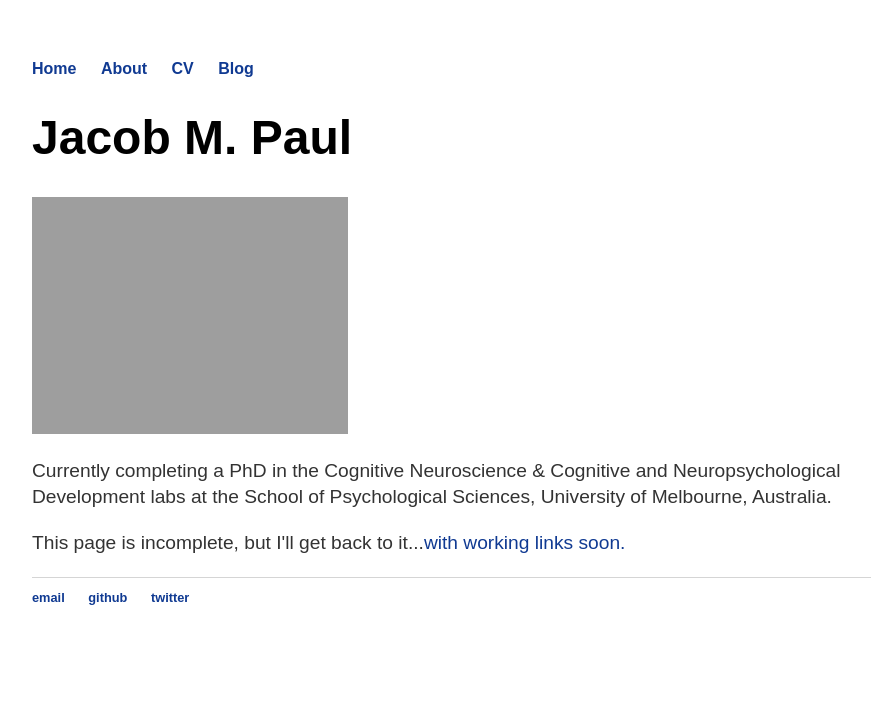
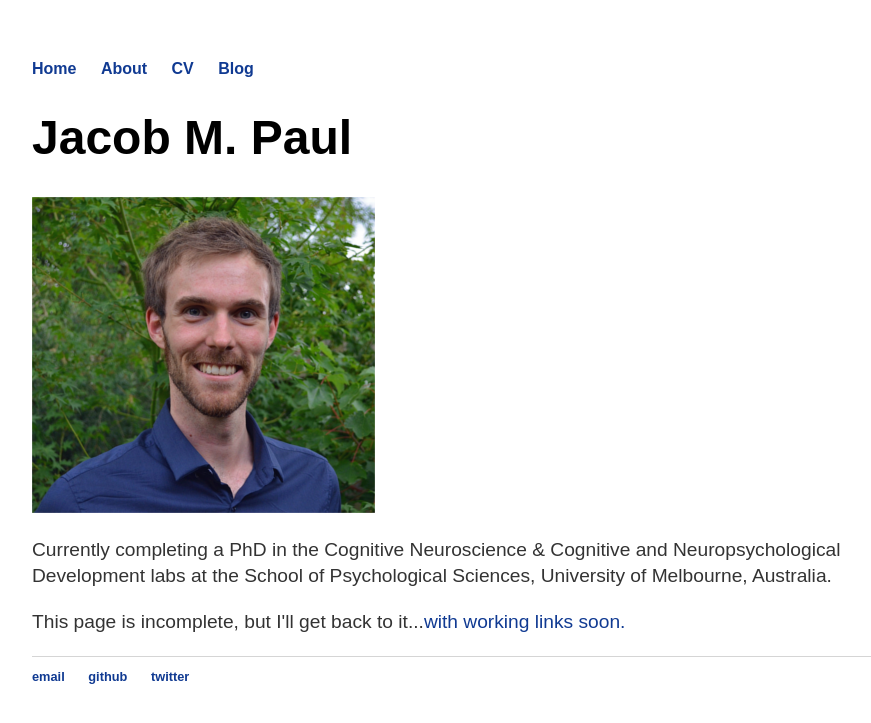
Before and after one commit to jacobmpaul/jacobmpaul.github.io, a Jekyll site: the page built from index.html, in a window 1280 px wide. Shown: the top 723 px of the page, without its empty margins (160-1031 px from the left). Built offline with Jekyll 4.4.1, drawn with Linux system fonts in a browser that asks for light colours.

Commit message:
Update index.html
change to smaller profile image

```diff
--- a/index.html
+++ b/index.html
@@ -4,7 +4,7 @@
 ---
 <div class="blurb">
 	<h1>Jacob M. Paul</h1>
-	<img src="{{ site.url }}/assets/Jacob_profile.png" {:height="343px" width="316px"}>
+	<img src="{{ site.url }}/assets/Jacob_profile_small.png">
 	<p>Currently completing a PhD in the Cognitive Neuroscience &amp; Cognitive and Neuropsychological Development labs
 		at the School of Psychological Sciences, University of Melbourne, Australia.
 
```
